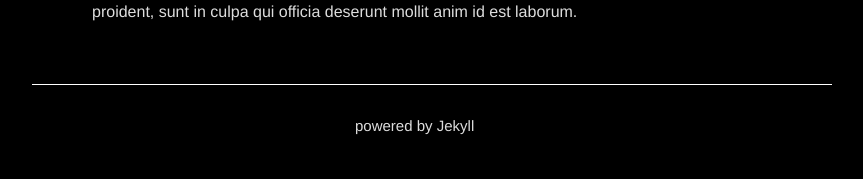
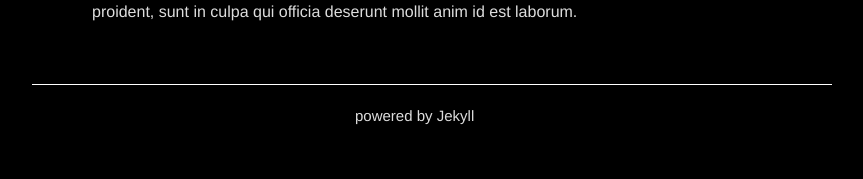
Before and after one commit to cpcobb/cpcobb.deathgrindfreak.io, a Jekyll site: the page built from index.html, in a window 1280 px wide. Shown: the part 1127-1306 px from the top of the page, without its empty margins (208-1071 px from the left). Built offline with Jekyll 4.4.1, drawn with Linux system fonts in a browser that asks for light colours; nearby versions of some CDN libraries.

Commit message:
Set footer padding

```diff
--- a/_sass/_layout.scss
+++ b/_sass/_layout.scss
@@ -118,7 +118,7 @@
  */
 .site-footer {
     border-top: 1px solid $grey-color-light;
-    padding: $spacing-unit 0;
+    padding: ($spacing-unit - 10) 0;
 }
 
 .footer-heading {
```
